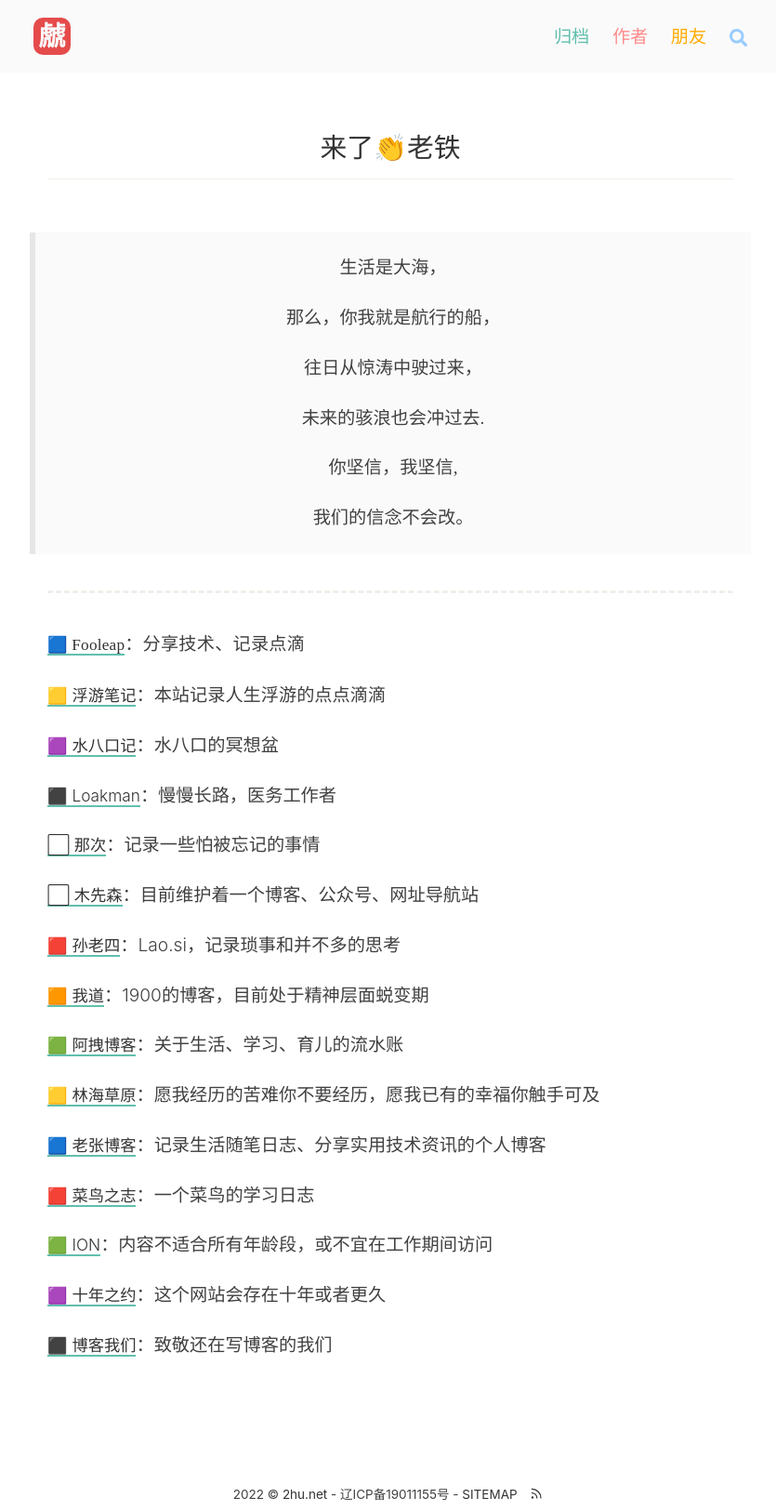
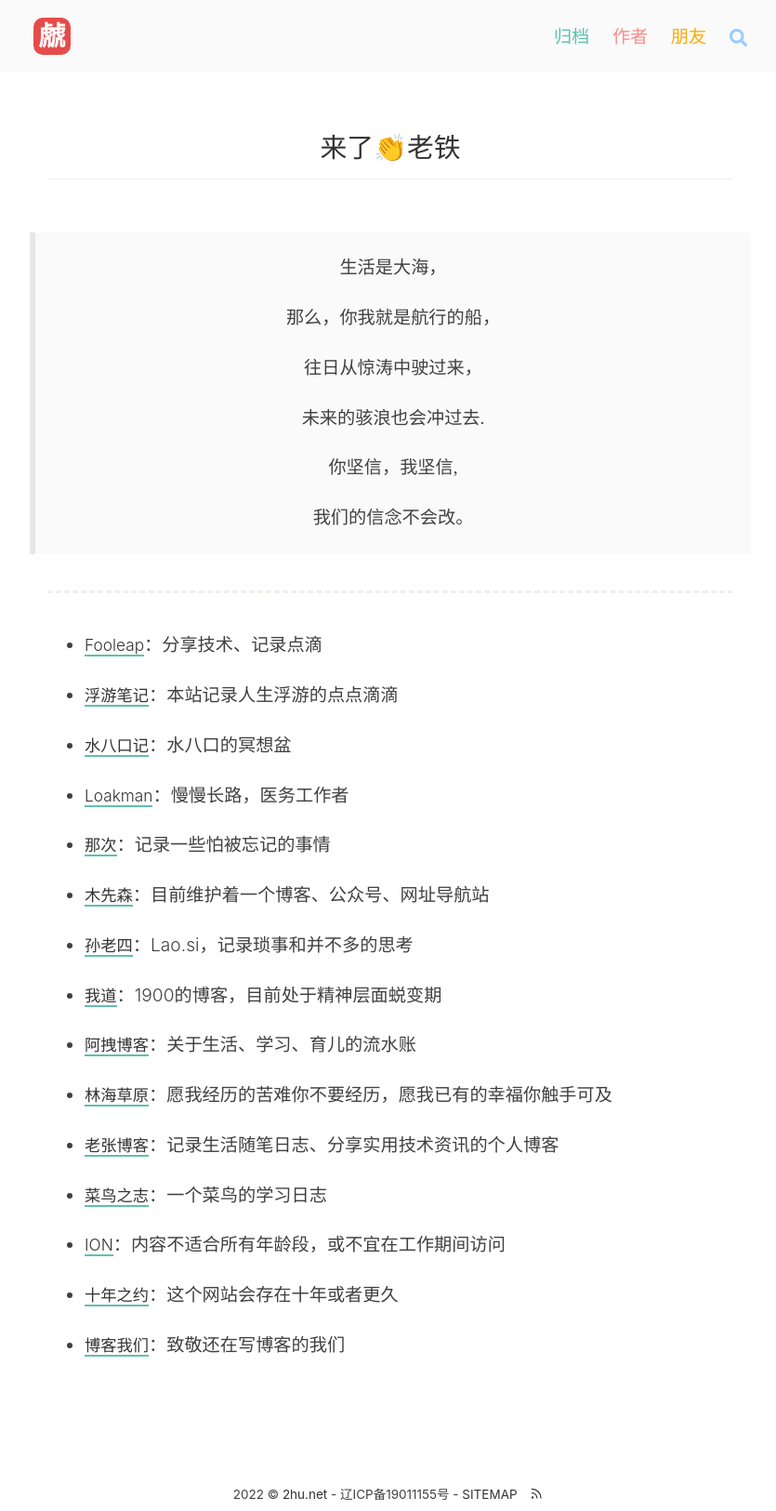
Before and after one commit to wx8/myblog, a Jekyll site: the page built from _pages/friend.md, in a window 1280 px wide. Shown: the whole page at 93% size, without its empty margins (220-1055 px from the left). Built offline with Jekyll 4.4.1, drawn with Linux system fonts in a browser that asks for light colours; some web fonts are replaced.

```diff
--- a/_pages/friend.md
+++ b/_pages/friend.md
@@ -21,32 +21,32 @@ author: 熊的猫
 
 ------------
 
-[🟦 Fooleap](https://blog.fooleap.org/){:target="_blank"}：分享技术、记录点滴
+* [Fooleap](https://blog.fooleap.org/){:target="_blank"}：分享技术、记录点滴
 
-[🟨 浮游笔记](https://fffou.com/){:target="_blank"}：本站记录人生浮游的点点滴滴
+* [浮游笔记](https://fffou.com/){:target="_blank"}：本站记录人生浮游的点点滴滴
 
-[🟪 水八口记](https://blog.shuiba.co/){:target="_blank"}：水八口的冥想盆
+* [水八口记](https://blog.shuiba.co/){:target="_blank"}：水八口的冥想盆
 
-[⬛ Loakman](https://mmcl.net){:target="_blank"}：慢慢长路，医务工作者
+* [Loakman](https://mmcl.net){:target="_blank"}：慢慢长路，医务工作者
 
-[⬜ 那次](https://na.ci/){:target="_blank"}：记录一些怕被忘记的事情
+* [那次](https://na.ci/){:target="_blank"}：记录一些怕被忘记的事情
 
-[⬜ 木先森](http://www.meizg.cn/){:target="_blank"}：目前维护着一个博客、公众号、网址导航站
+* [木先森](http://www.meizg.cn/){:target="_blank"}：目前维护着一个博客、公众号、网址导航站
 
-[🟥 孙老四](http://lao.si/){:target="_blank"}：Lao.si，记录琐事和并不多的思考
+* [孙老四](http://lao.si/){:target="_blank"}：Lao.si，记录琐事和并不多的思考
 
-[🟧 我道](http://1900.live/){:target="_blank"}：1900的博客，目前处于精神层面蜕变期
+* [我道](http://1900.live/){:target="_blank"}：1900的博客，目前处于精神层面蜕变期
 
-[🟩 阿拽博客](https://azhuai.com/){:target="_blank"}：关于生活、学习、育儿的流水账
+* [阿拽博客](https://azhuai.com/){:target="_blank"}：关于生活、学习、育儿的流水账
 
-[🟨 林海草原](https://lhcy.org/){:target="_blank"}：愿我经历的苦难你不要经历，愿我已有的幸福你触手可及
+* [林海草原](https://lhcy.org/){:target="_blank"}：愿我经历的苦难你不要经历，愿我已有的幸福你触手可及
 
-[🟦 老张博客](https://izhang.org/){:target="_blank"}：记录生活随笔日志、分享实用技术资讯的个人博客
+* [老张博客](https://izhang.org/){:target="_blank"}：记录生活随笔日志、分享实用技术资讯的个人博客
 
-[🟥 菜鸟之志](http://loonlog.com/){:target="_blank"}：一个菜鸟的学习日志
+* [菜鸟之志](http://loonlog.com/){:target="_blank"}：一个菜鸟的学习日志
 
-[🟩 ION](https://zooo.io/){:target="_blank"}：内容不适合所有年龄段，或不宜在工作期间访问
+* [ION](https://zooo.io/){:target="_blank"}：内容不适合所有年龄段，或不宜在工作期间访问
 
-[🟪 十年之约](https://www.foreverblog.cn/){:target="_blank"}：这个网站会存在十年或者更久
+* [十年之约](https://www.foreverblog.cn/){:target="_blank"}：这个网站会存在十年或者更久
 
-[⬛ 博客我们](https://blogwe.com/){:target="_blank"}：致敬还在写博客的我们
+* [博客我们](https://blogwe.com/){:target="_blank"}：致敬还在写博客的我们
```
